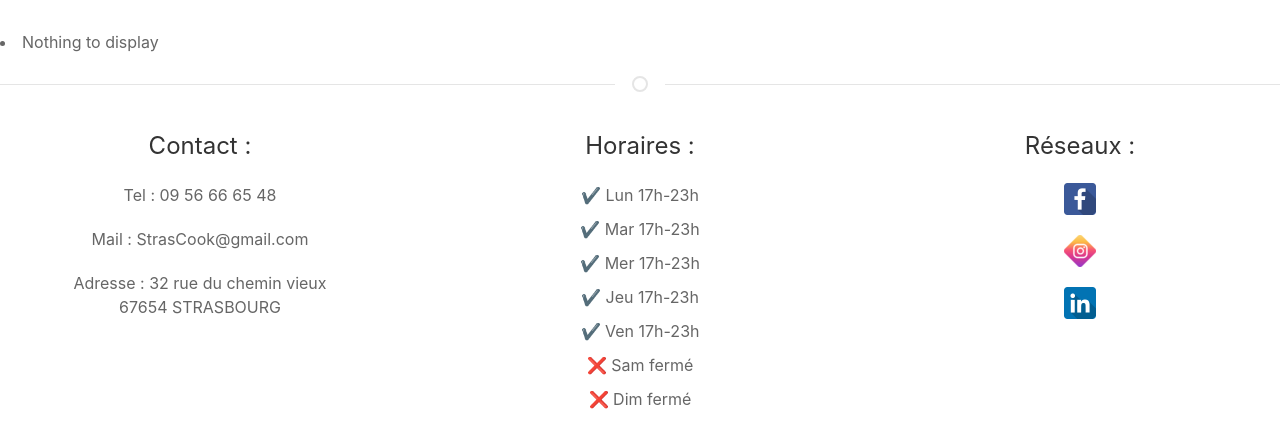
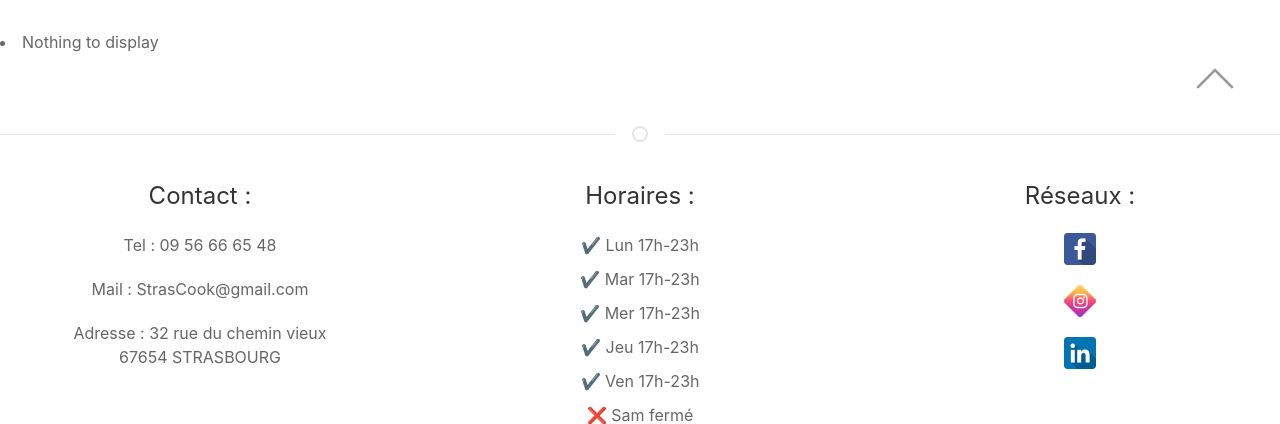
Before and after one commit to selmaBBK/Projet2_Strascook, a PHP site: template src/View/Entree/carte_entree.html.twig in a window 1280 px wide. Shown: the part 230-654 px from the top of the page. Run offline with PHP 8.4, Linux system fonts and the light colour scheme; the template is opened without the code that fills it, so the values that code supplies are empty; some libraries are stand-ins or nearby versions.

Commit message:
Add scroll up button at the end of the page

```diff
--- a/src/View/Entree/carte_entree.html.twig
+++ b/src/View/Entree/carte_entree.html.twig
@@ -71,4 +71,8 @@
     </ul>
 
      <a class="uk-hidden" href="/Entree/add">Ajouter</a>
+
+    <div class="uk-flex uk-flex-right uk-margin-medium-right">
+    <a href="" uk-totop uk-scroll data-uk-smooth-scroll width="40" height="40"></a>
+    </div>
 {% endblock %}
```
